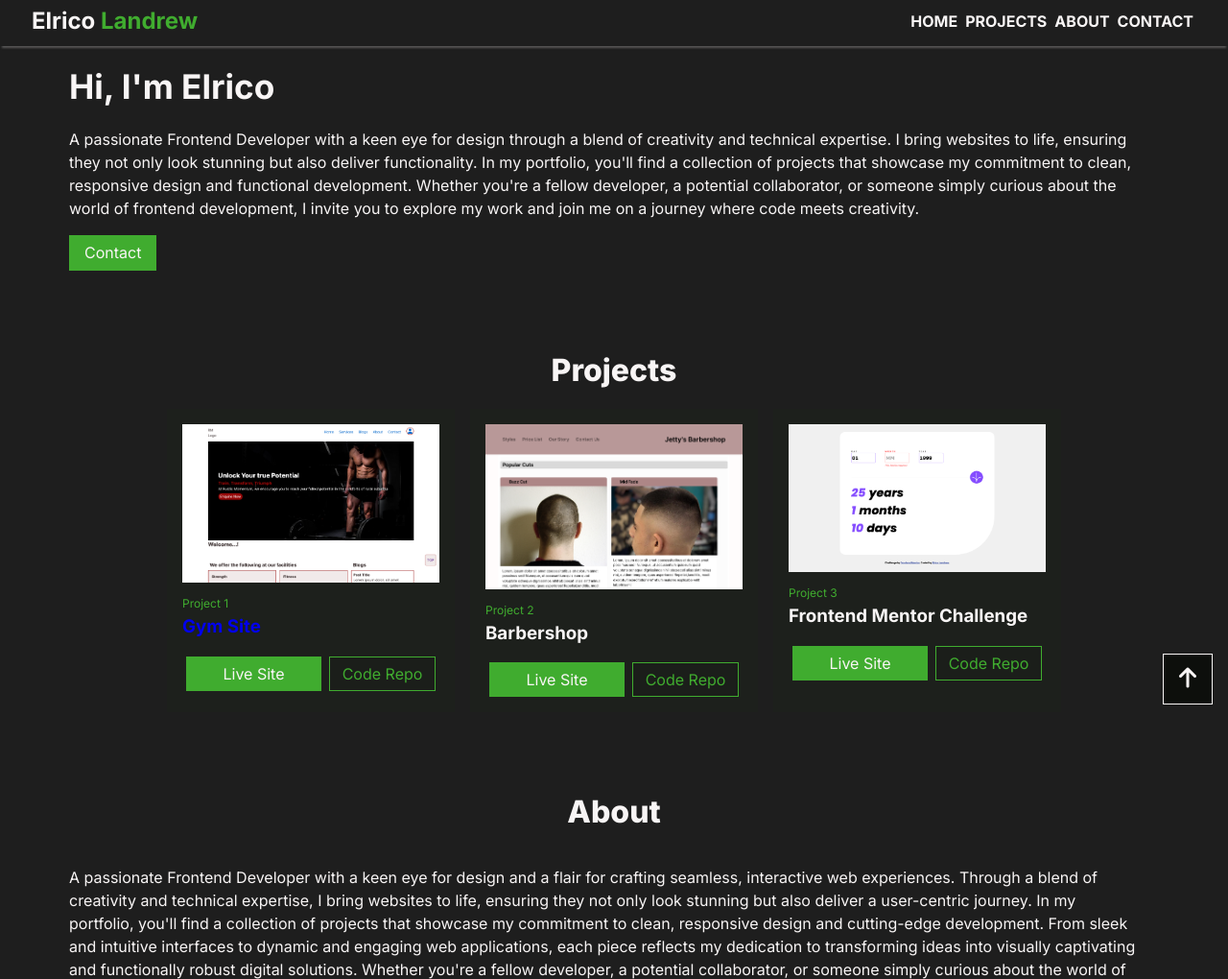
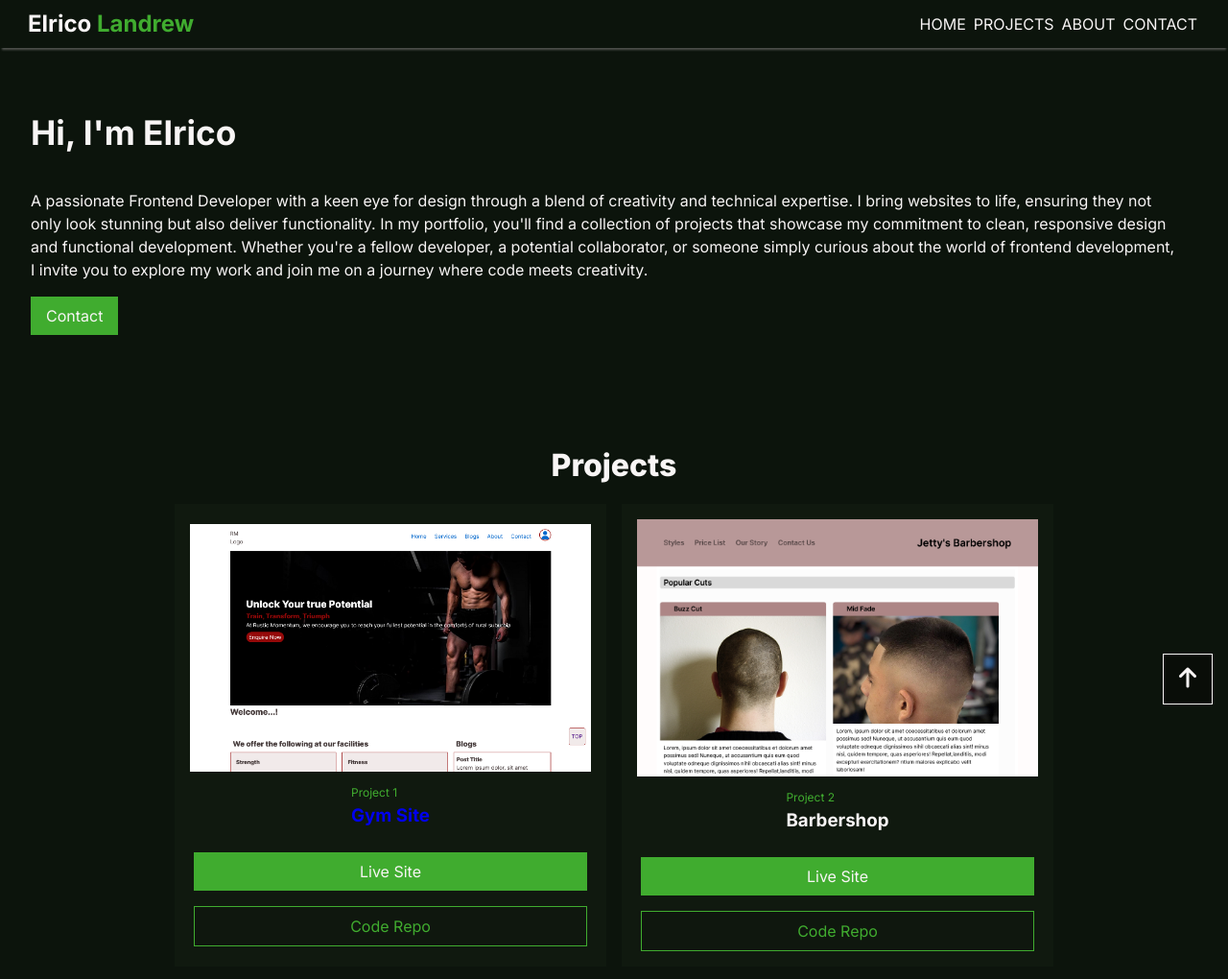
Before and after one commit to teddy-wests1de/portfolio, a plain HTML site: page index.html in a window 1280 px wide. Shown: the top 1020 px of the page at 96% size. Drawn offline with Linux system fonts and the light colour scheme.

Commit message:
Fixed Accessability Recommendations

```diff
--- a/index.html
+++ b/index.html
@@ -16,22 +16,21 @@
     <div class="wrapper">
       <header class="header">
         <div class="logo">
-          <h3 class="logo-title">
+          <div class="logo-title">
             <span class="logo-title-name">Elrico</span>&nbsp;<span
               class="logo-title-surname"
-              >Landrew</span
-            >
-          </h3>
+              >Landrew</span>
+          </div>
         </div>
         <nav class="nav" id="top">
           <div class="menu-overlay"></div>
           <div class="mobile-menu">
-            <button class="btn-menu btn-menu-open">
+            <button class="btn-menu btn-menu-open" aria-expanded="false">
               <i class="fa-solid fa-bars"></i>
             </button>
           </div>
           <ul class="nav-menu hidden">
-            <button class="btn-menu btn-menu-close">
+            <button class="btn-menu btn-menu-close" aria-expanded="true">
               <i class="fa-solid fa-xmark"></i>
             </button>
             <li class="nav-item"><a href="#home" class="nav-link">home</a></li>
@@ -80,10 +79,7 @@
           <h2 class="section-title">Projects</h2>
           <div class="section-projects">
             <div class="project-item">
-              <a
-                href="https://teddy-wests1de.github.io/gym-site/"
-                class="project-link"
-              >
+
                 <div class="project-image">
                   <picture>
                     <img
@@ -95,22 +91,24 @@
                 </div>
                 <div class="project-title">
                   <small class="superscript">Project 1</small>
-                  <h3 class="project-name">Gym Site</h3>
+
+                  <h3 class="project-name"><a href="https://teddy-wests1de.github.io/gym-site/"
+                    class="project-link">Gym Site</a></h3>
                 </div>
-              </a>
+
                 <div class="project-description">
                 <!-- <p class="description">
                                 One of my first full scale projects, demonstrating the use of grid and Javascript classes to incorporate user objects. The site is still under development, however the Register and login features are nearly done and can be seen in action in this version.
                             </p> -->
               </div>
               <div class="project-buttons">
-                <button class="btn-cta">Live Site</button>
-                <button class="btn-cta-ghost">Code Repo</button>
+                <a href="#" class="btn-cta btn-cta">Live Site</a>
+                <a href="#" class="btn-cta btn-cta-ghost">Code Repo</a>
               </div>
               <div class="tag-list"></div>
             </div>
             <div class="project-item">
-              <a href="" class="project-link">
+
                 <div class="project-image">
                   <picture>
                     <img
@@ -121,7 +119,7 @@
                 </div>
                 <div class="project-title">
                   <small class="superscript">Project 2</small>
-                  <h3 class="project-name">Barbershop</h3>
+                  <h3 class="project-name"><a href="" class="project-link">Barbershop</a></h3>
                 </div>
               </a>
               <div class="project-description">
@@ -129,13 +127,12 @@
                             </p> -->
               </div>
               <div class="project-buttons">
-                <button class="btn-cta">Live Site</button>
-                <button class="btn-cta-ghost">Code Repo</button>
+                <a href="#" class="btn-cta btn-cta">Live Site</a>
+                <a href="#" class="btn-cta btn-cta-ghost">Code Repo</a>
               </div>
               <div class="tag-list"></div>
             </div>
             <div class="project-item">
-              <a href="" class="project-link">
                 <div class="project-image">
                   <picture>
                     <img
@@ -146,17 +143,16 @@
                 </div>
                 <div class="project-title">
                   <small class="superscript">Project 3</small>
-                  <h3 class="project-name">Frontend Mentor Challenge</h3>
+                  <h3 class="project-name"><a href="" class="project-link">Frontend Mentor Challenge</a></h3>
                 </div>
-              </a>
                 <div class="project-description">
                 <!-- <p class="description">
                                 This Frontendmentor challenge to me was truly a challenge, to bring about the incorporation of all the different user input ${Big word I cannot think of right now}.
                             </p> -->
                 </div>
                 <div class="project-buttons">
-                <button class="btn-cta">Live Site</button>
-                <button class="btn-cta-ghost">Code Repo</button>
+                  <a href="#" class="btn-cta btn-cta">Live Site</a>
+                  <a href="#" class="btn-cta btn-cta-ghost">Code Repo</a>
                 </div>
                 <div class="tag-list"></div>
             </div>
@@ -188,9 +184,9 @@
           <div class="section-contact">
             <div class="form-container">
               <form action="/index.html" class="contact-form">
-                <h3 class="form-title">
+                <p class="form-title">
                   Please complete the form below to send me a message.
-                </h3>
+                </p>
                 <div class="form-field">
                   <label for="first-name">Firstname</label>
                   <input type="text" class="input-field" id="first-name" />
@@ -223,7 +219,7 @@
       <footer class="footer">
         <div class="attribution">
           <small class="copyright"
-            >Designed & Developed by Elrico Landrew &copy; 2023</small
+            >Designed & Developed by Elrico Landrew &copy; <span class="current-year">This Year</span></small
           >
         </div>
       </footer>
--- a/src/js/script.js
+++ b/src/js/script.js
@@ -2,6 +2,7 @@
 const nav = document.querySelector(".nav");
 const btnMenu = document.querySelectorAll(".btn-menu");
 const navMenu = document.querySelector(".nav-menu");
+const currentYear = document.querySelector('.current-year');
 
 nav.addEventListener("click", function (e) {
   const navLink = e.target.closest(".nav-link");
@@ -15,3 +16,9 @@ btnMenu.forEach((btn) => {
     navMenu.classList.toggle('hidden');
   });
 });
+
+const displayYear = function() {
+    const year = new Date().getFullYear();
+    return year;
+}
+currentYear.textContent = displayYear();
--- a/src/style.css
+++ b/src/style.css
@@ -4,7 +4,7 @@
 :root {
   /* Light Colors */
   --dark-color: #f8f5f5;
-  --light-color: #1e1e1e;
+  --light-color: #0c140c;
   --accent-color: #40ac2f;
 }
 
@@ -30,7 +30,9 @@ body {
   background-color: var(--light-color);
   justify-content: space-between;
   align-items: center;
-  padding: 4px 4px 8px;
+  /* padding: 4px 4px 8px; */
+  margin-bottom: 1rem;
+  height: 50px;
   box-shadow: 0 4px 2px -2px #807e7e95;
 }
 
@@ -43,6 +45,7 @@ body {
 .logo-title {
   margin: 0 5px;
   font-size: 1.5rem;
+  font-weight: 700;
 }
 .logo-title-surname {
   color: var(--accent-color);
@@ -112,7 +115,7 @@ a:visited {
 .nav-link {
   color: var(--dark-color);
   font-size: 1rem;
-  font-weight: 600;
+  font-weight: 400;
   text-transform: uppercase;
   text-decoration: none;
   /* margin: 0 1rem; */
@@ -161,19 +164,18 @@ a:visited {
   margin: 1rem;
 }
 
-/* .section-home {
-  display: grid;
-  grid-template-columns: minmax(1fr, auto);
-  place-content: center;
-  align-content: stretch;
-  text-align: center;
-} */
 .main-title {
   display: flex;
   justify-content: center;
   font-size: 2.2rem;
   grid-column: 1/2;
   margin-bottom: 1rem;
+  padding-top: 1rem;
+}
+.section-home {
+  display: flex;
+  flex-direction: column;
+  align-items: center;
 }
 .profile-image {
   background-color: #40ac2f;
@@ -190,6 +192,7 @@ a:visited {
   font-size: 2rem;
   font-weight: 900;
   margin: 1rem;
+  padding-top: 2rem;
 }
 .introduction {
   margin: 1rem 0;
@@ -212,7 +215,12 @@ a:visited {
   justify-content: center;
 }
 .project-item {
-  width: 300px;
+  display: flex;
+  flex-direction: column;
+  justify-content: center;
+  align-items: center;
+  min-width: 300px;
+  max-width: 400px;
   background-color: #1c271a4c;
   padding: 1rem;
 }
@@ -230,6 +238,7 @@ a:visited {
 .project-buttons {
   width: 100%;
   display: flex;
+  flex-direction: column;
   justify-content: space-between;
   row-gap: 1rem;
 }
@@ -237,11 +246,16 @@ a:visited {
   flex: 1;
   margin: 0 4px;
 }
+.btn-cta {
+  display: flex;
+  justify-content: center;
+  align-items: center;
+  padding: .5rem 1rem;
+}
 .btn-cta-ghost {
   border: 1px solid var(--accent-color);
   background-color: #090c0812;
   color: var(--accent-color);
-  padding: 0;
 }
 
 /* .project-link {
@@ -311,9 +325,9 @@ a:visited {
 /*  Desktop Screen size  */
 
 @media (min-width: 768px) {
-  .wrapper {
+  /* .wrapper {
     max-width: 1200px;
-  }
+  } */
   .nav-menu.hidden {
     display: flex;
   }
@@ -340,8 +354,7 @@ a:visited {
     display: none;
   }
   .section-home {
-    grid-template-columns: 2fr 1fr;
-    grid-template-rows: auto auto auto;
+    align-items: flex-start;
   }
   .main-title {
     grid-column: 1/2;
@@ -356,6 +369,9 @@ a:visited {
   .introduction {
     text-align: left;
   }
+  .project-item {
+    max-width: 450px;
+  }
   .cta {
     grid-column: 1/2;
   }
```
Lines whose indentation alone changed are shown as unchanged.
